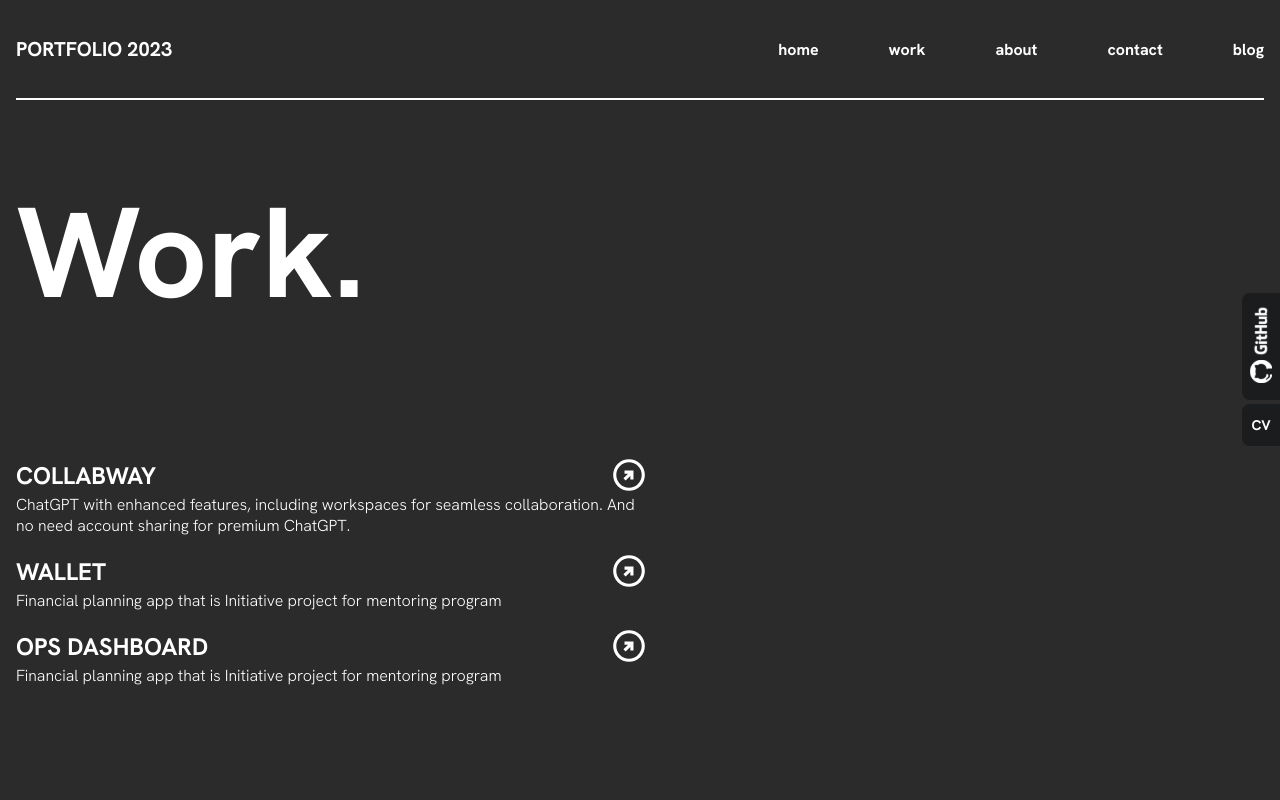
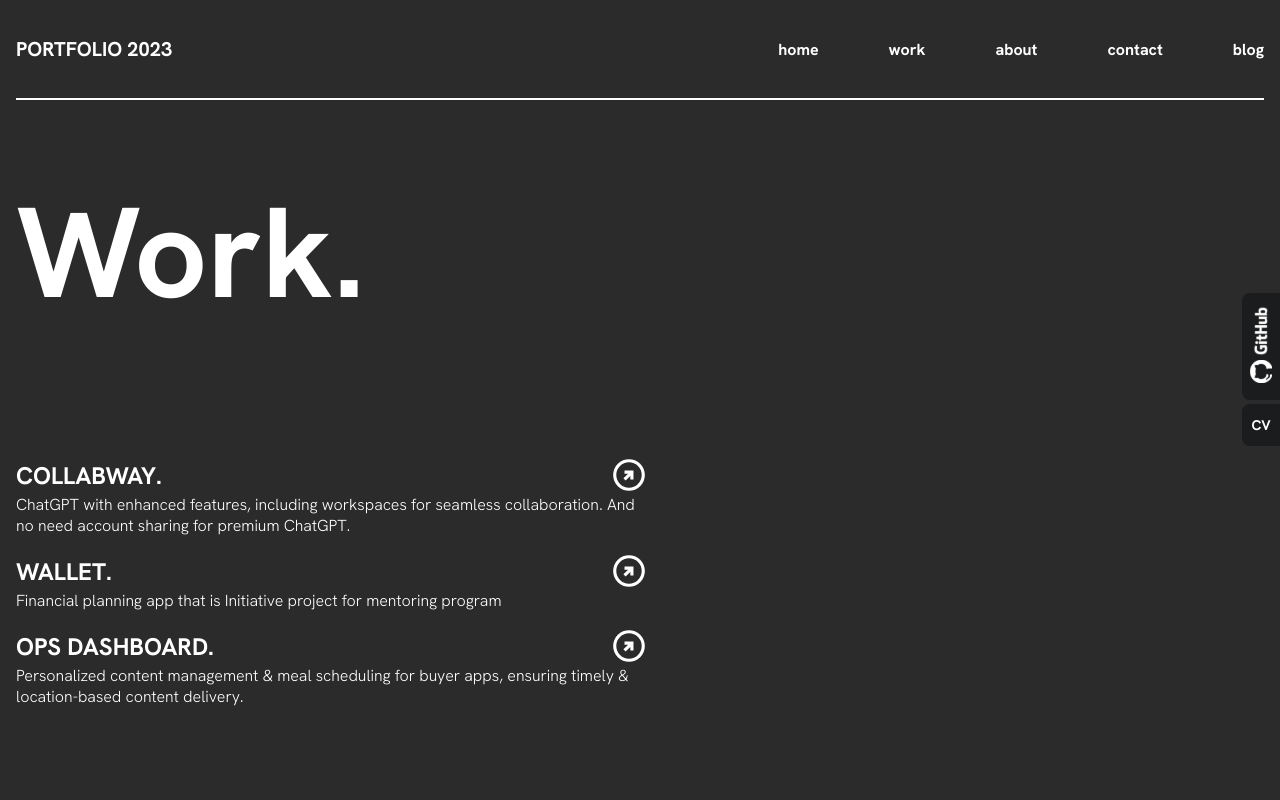
Before and after one commit to rizqyhbb/my-portfolio, a Next.js app: page /work in a window 1280 px wide. Shown: the top 800 px of the page. Built offline with nearby package versions, Linux system fonts and the light colour scheme.

Commit message:
Add work and 404 page

```diff
--- a/src/components/title/index.tsx
+++ b/src/components/title/index.tsx
@@ -3,7 +3,7 @@ import styles from './Title.module.css';
 
 interface ITitle {
   title: ReactNode
-  subtitle?: string
+  subtitle?: ReactNode
   dark?: boolean
 }
 const Title = ({
--- a/src/pages/index.tsx
+++ b/src/pages/index.tsx
@@ -17,7 +17,7 @@ const Home: NextPageWithLayout = () => {
 
       <div className={styles.heroContainer}>
         <div className={styles.titleContainer}>
-          <Title title={<span>Rizqy<br />Fadhilah</span>} subtitle='FRONTEND WEB DEVELOPER' />
+          <Title title={<span>Rizqy<br />Fadhilah</span>} subtitle="FRONTEND DEVELOPER" />
           <p className={styles.article}>{PROFILE_DETAIL.description}</p>
           <p className={styles.article}>
             {PROFILE_DETAIL.city.toUpperCase()}, {PROFILE_DETAIL.country.toUpperCase()}
--- /dev/null
+++ b/src/styles/404.module.css
@@ -0,0 +1,41 @@
+.container {
+  height: 100vh;
+  width: 100vw;
+  display: flex;
+  justify-content: center;
+  align-items: center;
+  background-color: var(--background);
+}
+.container h1 {
+  font-size: 36px;
+}
+
+.container h2 {
+  margin: 0;
+  font-size: 16px;
+}
+
+.errorContent {
+  padding: 24px;
+}
+
+@media only screen and (min-width: 768px) {
+  .container h1{
+    font-size: 72px;
+  }
+
+  .container h2{
+    font-size: 24px;
+  }
+
+  .errorContent {
+    filter: blur(24px);
+    transition: all 1s;
+  }
+
+  .errorContent:hover {
+    filter: blur(0px);
+    transition: all 1s;
+  }
+
+}
--- a/src/utils/const.ts
+++ b/src/utils/const.ts
@@ -30,7 +30,7 @@ export const LINKS: ILink[] = [
 
 export const WORKS: IWork[] = [
   {
-    title: 'collabway',
+    title: 'collabway.',
     about: 'ChatGPT with enhanced features, including workspaces for seamless collaboration. And no need account sharing for premium ChatGPT.',
     description: 'Collabway is an enhanced chat GPT designed to provide a superior user experience for both individuals and organizations. With its innovative workspaces feature, there\'s no need to share accounts anymore. You can easily invite members to your organization and they can create their own workspaces to isolate chat topics based on their specific needs. This ongoing project is already in production, offering a seamless and efficient communication platform.',
     tech: ['remix', 'openAi', 'supabase', 'tailwind', 'markdown', 'fly'],
@@ -45,7 +45,7 @@ export const WORKS: IWork[] = [
     media: '/video/collabway.mp4'
   },
   {
-    title: 'wallet',
+    title: 'wallet.',
     about: 'Financial planning app that is Initiative project for mentoring program',
     description: 'The Wallet App is a mentoring project aimed at building a small community for colleagues who have completed their bootcamp training and are preparing to apply for jobs or gain hands-on experience in building industry-like applications. The primary objective of this initiative is to familiarize them with the technology industry. While the app serves as a financial planner, it also offers a wide range of features that can be created and developed, providing an excellent playground for learning and exploration.',
     tech: ['nextJs', 'postgres', 'vercel', 'tailwind', 'express', 'sequelize', 'redux'],
@@ -59,16 +59,17 @@ export const WORKS: IWork[] = [
     media: '/image/wallet-app.png'
   },
   {
-    title: 'ops dashboard',
-    about: 'Financial planning app that is Initiative project for mentoring program',
-    description: 'The Wallet App is a mentoring project aimed at building a small community for colleagues who have completed their bootcamp training and are preparing to apply for jobs or gain hands-on experience in building industry-like applications. The primary objective of this initiative is to familiarize them with the technology industry. While the app serves as a financial planner, it also offers a wide range of features that can be created and developed, providing an excellent playground for learning and exploration.',
-    tech: ['nextJs', 'postgres', 'vercel', 'tailwind', 'express', 'sequelize', 'redux'],
-    href: 'http://stage-aegis.vercel.app',
+    title: 'ops dashboard.',
+    about: 'Personalized content management & meal scheduling for buyer apps, ensuring timely & location-based content delivery.',
+    description: 'Ops dashboard serves as a content management system for delivering personalized content to users accessing buyer apps from their smartphones. Its primary functionality revolves around ensuring the right content is displayed to users at the appropriate time and location. Additionally, it allows users to create meal schedules, providing them with the ability to plan their meals and schedule food deliveries.',
+    tech: ['nextJs', 'antd', 'styledComponents', 'redux'],
+    href: '',
     features: [
-      'Financial planning: The app provides functionality as a financial planner, helping users manage their finances effectively.',
-      'Mentoring and community building: The project fosters a supportive community where colleagues can engage in mentoring and collaborative learning.',
-      'Industry-like app development: Participants gain hands-on experience in building applications similar to those found in the industry.',
-      'Playground for feature development: The app offers a platform for exploring and developing various features, allowing participants to enhance their skills and creativity.'
+      'Personalized content delivery: The application determines the type of content to be shown to users based on their preferences and profiles.',
+      'Time and location-based content availability: The app intelligently determines when and where the content should be available, considering factors such as day or night and user location.',
+      'Meal planning: Users can create meal schedules and plan their food choices in advance to be served for the end user.',
+      'Food delivery scheduling: The application facilitates the scheduling of food deliveries, ensuring a seamless and convenient experience for users.'
+
     ],
     media: '/video/ops.mp4'
   }
```
Also changed, not shown: src/pages/404.tsx (added, +23 -0 lines), src/pages/work/[slug].tsx (+5 -2 lines).
